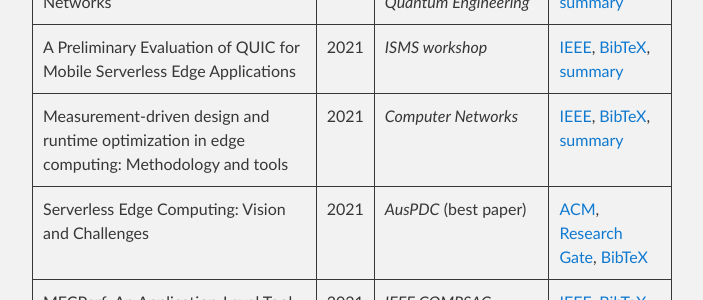
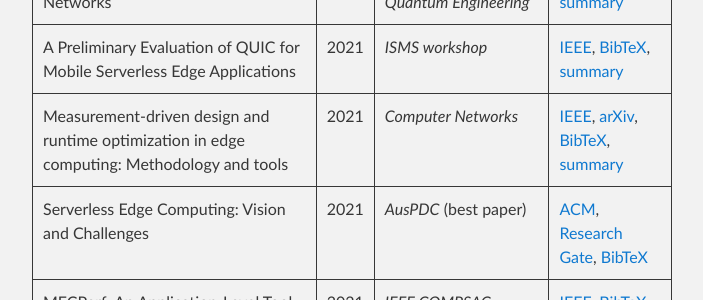
Before and after one commit to ccicconetti/ccicconetti.github.io, a Jekyll site: the page built from publications.md, in a window 1280 px wide and 900 px high, scrolled down 2203 px. Shown: the part 154-454 px from the top of the window, without its empty margins (288-991 px from the left). Built offline with Jekyll 4.4.1, drawn with Linux system fonts in a browser that asks for light colours.

Commit message:
Add arXiv link

```diff
--- a/publications.md
+++ b/publications.md
@@ -34,7 +34,7 @@ Recent works:
 | On Realizing Stateful FaaS in Serverless Edge Networks: State Propagation                                                                                                                                | 2021 | _IEEE SMARTCOMP_ (best paper nominee)           | [IEEE]((https://doi.org/10.1109/SMARTCOMP52413.2021.00033)), [BibTeX](bib/smartcomp2021.bib), [summary](statefulfaas.md)                                                                                 |
 | Request Scheduling in Quantum Networks                                                                                                                                                                   | 2021 | _IEEE Trans. on Quantum Engineering_            | [IEEE](https://ieeexplore.ieee.org/document/9461156), [BibTeX](bib/tqe2021.bib), [summary](tqe2021.md)                                                                                                   |
 | A Preliminary Evaluation of QUIC for Mobile Serverless Edge Applications                                                                                                                                 | 2021 | _ISMS workshop_                                 | [IEEE](https://ieeexplore.ieee.org/document/9469496), [BibTeX](bib/isms2021.bib), [summary](isms2021.md)                                                                                                 |
-| Measurement-driven design and runtime optimization in edge computing: Methodology and tools                                                                                                              | 2021 | _Computer Networks_                             | [IEEE](https://doi.org/10.1016/j.comnet.2021.108140), [BibTeX](bib/mecperf2021.bib), [summary](mecperf.md)                                                                                               |
+| Measurement-driven design and runtime optimization in edge computing: Methodology and tools                                                                                                              | 2021 | _Computer Networks_                             | [IEEE](https://doi.org/10.1016/j.comnet.2021.108140), [arXiv](https://arxiv.org/abs/2307.08115), [BibTeX](bib/mecperf2021.bib), [summary](mecperf.md)                                                    |
 | Serverless Edge Computing: Vision and Challenges                                                                                                                                                         | 2021 | _AusPDC_ (best paper)                           | [ACM](https://dl.acm.org/doi/10.1145/3437378.3444367), [Research Gate](https://www.researchgate.net/publication/347513802_Serverless_Edge_Computing_Vision_and_Challenges), [BibTeX](bib/auspdc2021.bib) |
 | MECPerf: An Application-Level Tool for Estimating the Network Performance in Edge Computing Environments                                                                                                 | 2021 | _IEEE COMPSAC_                                  | [IEEE](https://ieeexplore.ieee.org/abstract/document/9202841), [BibTeX](bib/compsac20.bib), [source code](https://github.com/MECPerf/MECPerf), [data](https://zenodo.org/record/3767097#.X-nWEelKjWc)    |
 | A Decentralized Framework for Serverless Edge Computing in the Internet of Things                                                                                                                        | 2020 | _IEEE Trans. on Network and Service Management_ | [IEEE](https://doi.org/10.1109/TNSM.2020.3023305), [arXiv](https://arxiv.org/abs/2110.10974), [BibTeX](bib/tnsm2020.bib), [summary](cloudcom2018.md)                                                     |
```
